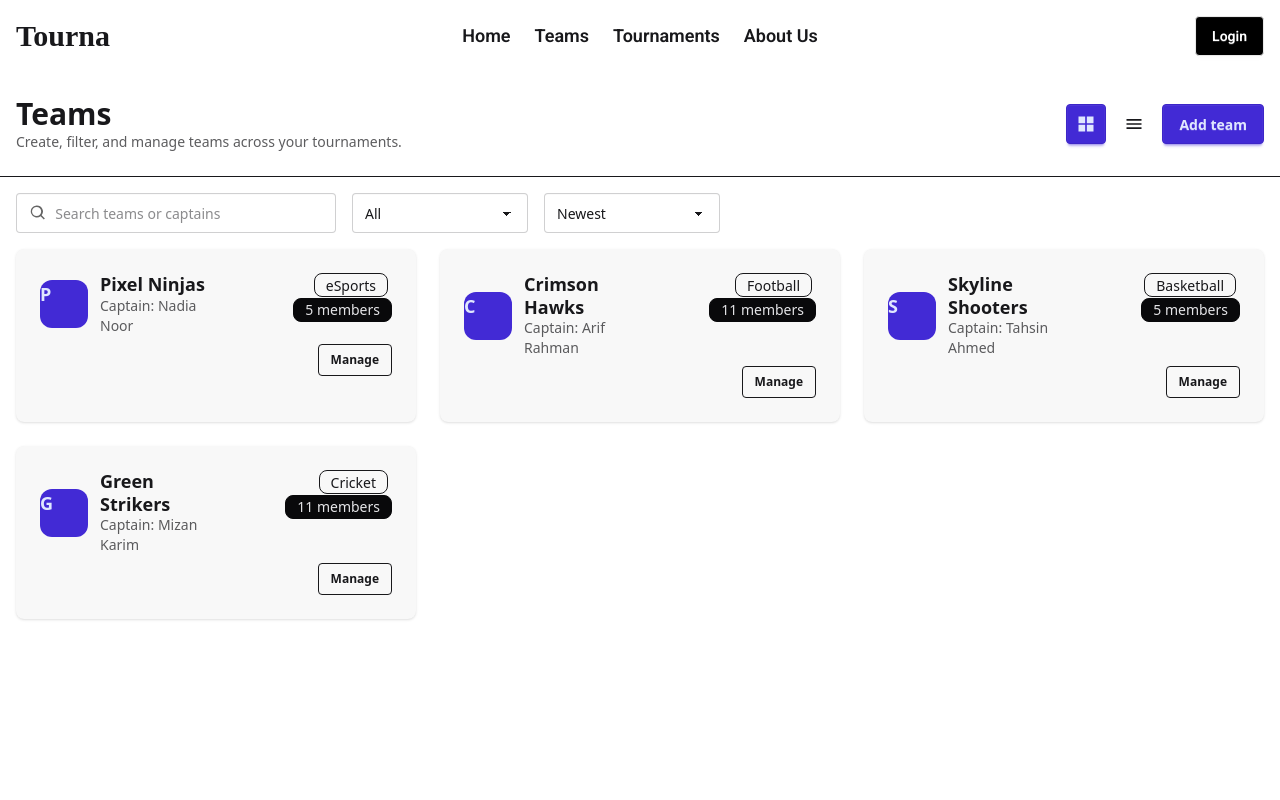
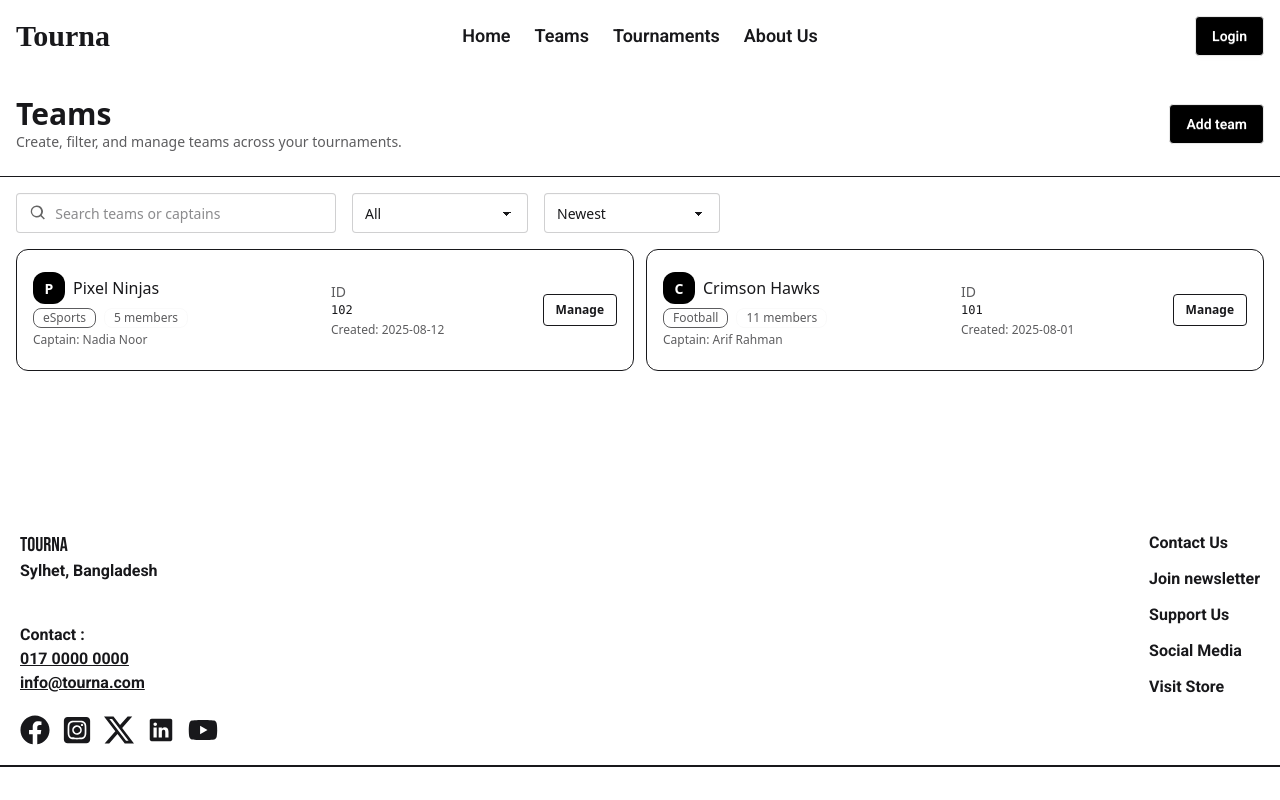
Before and after one commit to ii-shimul/project-tourna, a React (Vite) app: page /teams in a window 1280 px wide. Shown: the top 800 px of the page. Built offline with nearby package versions, Linux system fonts and the light colour scheme; a web font is replaced by a local one.

Commit message:
restructuring again

```diff
--- a/src/pages/Teams/Teams.jsx
+++ b/src/pages/Teams/Teams.jsx
@@ -1,5 +1,6 @@
 import { useEffect, useMemo, useState } from "react";
 import { useForm, useFieldArray } from "react-hook-form";
+import { BsX } from "react-icons/bs";
 
 // Select options
 const games = [
@@ -10,14 +11,32 @@ const games = [
   { label: "Volleyball", value: "Volleyball" },
 ];
 
-// Seeded demo data (replace with fetch when backend is ready)
-const seededTeams = [
+const CURRENT_USER_ID = 1; // This would come from authentication context
+
+export default function TeamsPage() {
+  const [teams, setTeams] = useState([]);
+  const [query, setQuery] = useState("");
+  const [filterGame, setFilterGame] = useState("All");
+  const [sortBy, setSortBy] = useState("Newest");
+  const [openCreate, setOpenCreate] = useState(false);
+  const [inspectTeam, setInspectTeam] = useState(null);
+
+  // Load existing teams on mount
+  useEffect(() => {
+    // Fetch teams from the backend
+    const fetchTeams = async () => {
+      try {
+        // In production, replace with actual API call:
+        // const response = await axios.get(`${API_BASE_URL}/teams`);
+        // const fetchedTeams = response.data;
+
+        // Mock data for development until backend is ready
+        const mockTeams = [
           {
-    id: "tm-101",
+            id: 101,
             name: "Crimson Hawks",
-    game: "Football",
-    captain: "Arif Rahman",
-    members: [
+            owner_user_id: 1,
+            members_json: JSON.stringify([
               "Arif Rahman",
               "J. Khan",
               "S. Hossain",
@@ -29,59 +48,47 @@ const seededTeams = [
               "N. Naser",
               "I. Uddin",
               "F. Islam",
-    ],
-    createdAt: "2025-08-01",
+            ]),
+            members_count: 11,
+            game: "Football",
+            created_at: "2025-08-01T00:00:00.000Z",
           },
           {
-    id: "tm-102",
+            id: 102,
             name: "Pixel Ninjas",
+            owner_user_id: 2,
+            members_json: JSON.stringify([
+              "Nadia Noor",
+              "Rafi",
+              "Javed",
+              "Pinky",
+              "Sifat",
+            ]),
+            members_count: 5,
             game: "eSports",
-    captain: "Nadia Noor",
-    members: ["Nadia Noor", "Rafi", "Javed", "Pinky", "Sifat"],
-    createdAt: "2025-08-12",
-  },
-  {
-    id: "tm-103",
-    name: "Skyline Shooters",
-    game: "Basketball",
-    captain: "Tahsin Ahmed",
-    members: ["Tahsin", "Sakib", "Ahsan", "Neil", "Oyon"],
-    createdAt: "2025-07-18",
-  },
-  {
-    id: "tm-104",
-    name: "Green Strikers",
-    game: "Cricket",
-    captain: "Mizan Karim",
-    members: [
-      "Mizan",
-      "Raju",
-      "Anik",
-      "Kamal",
-      "Rony",
-      "Omar",
-      "Sajib",
-      "Imran",
-      "Rifat",
-      "Tuhin",
-      "Parvez",
-    ],
-    createdAt: "2025-06-05",
+            created_at: "2025-08-12T00:00:00.000Z",
           },
         ];
 
-export default function TeamsPage() {
-  const [teams, setTeams] = useState([]);
-  const [query, setQuery] = useState("");
-  const [filterGame, setFilterGame] = useState("All");
-  const [sortBy, setSortBy] = useState("Newest");
-  const [view, setView] = useState("grid");
-  const [openCreate, setOpenCreate] = useState(false);
-  const [inspectTeam, setInspectTeam] = useState(null);
+        // Transform data to match our frontend model
+        const transformedTeams = mockTeams.map((team) => ({
+          id: team.id,
+          name: team.name,
+          owner_user_id: team.owner_user_id,
+          game: team.game || "Unknown",
+          captain: JSON.parse(team.members_json)[0] || "Unknown",
+          members: JSON.parse(team.members_json),
+          membersCount: team.members_count,
+          createdAt: new Date(team.created_at).toISOString().slice(0, 10),
+        }));
 
-  // Load existing teams on mount
-  useEffect(() => {
-    setTeams(seededTeams);
+        setTeams(transformedTeams);
+      } catch (error) {
+        console.error("Failed to fetch teams:", error);
+      }
+    };
+
+    fetchTeams();
   }, []);
 
   // Derived filtered/sorted list
@@ -133,23 +140,46 @@ export default function TeamsPage() {
   // Above trick avoids TS complaints in plain JS projects; if using TS, pass the control from useForm.
 
   const onCreate = async (data) => {
-    // Compose team object and optimistically add
-    const mems = (data.members || []).map((m) => m.name).filter(Boolean);
-    const item = {
-      id: `tm-${Date.now()}`,
+    try {
+      // Extract member names from the form data
+      const memberNames = (data.members || [])
+        .map((m) => m.name)
+        .filter(Boolean);
+
+      // Prepare data for API in the format expected by the database
+      // Uncomment when connecting to backend
+      // const teamData = {
+      //   name: data.name,
+      //   owner_user_id: CURRENT_USER_ID, // From auth context
+      //   members_json: JSON.stringify(memberNames),
+      //   game: data.game
+      // };
+
+      // For development: Create an optimistic UI update before API call
+      const optimisticTeam = {
+        id: Date.now(), // Temporary ID until we get the real one from the backend
         name: data.name,
         game: data.game,
-      captain: data.captain || mems[0] || "",
-      members: mems,
+        owner_user_id: CURRENT_USER_ID,
+        captain: data.captain || memberNames[0] || "",
+        members: memberNames,
+        membersCount: memberNames.length,
         createdAt: new Date().toISOString().slice(0, 10),
       };
-    setTeams((prev) => [item, ...prev]);
+
+      // Update UI optimistically
+      setTeams((prev) => [optimisticTeam, ...prev]);
+
+      // Reset form and close modal
       reset();
       setOpenCreate(false);
+    } catch (error) {
+      console.error("Failed to create team:", error);
+    }
   };
 
   return (
-    <div className="min-h-screen bg-base-100">
+    <div className="bg-base-100">
       {/* Header */}
       <div className="border-b bg-base-100/80 backdrop-blur supports-[backdrop-filter]:bg-base-100/60">
         <div className="container mx-auto px-4 py-6 flex flex-col gap-4 md:flex-row md:items-center md:justify-between">
@@ -161,37 +191,7 @@ export default function TeamsPage() {
           </div>
           <div className="flex items-center gap-2">
             <button
-              className={`btn btn-square ${
-                view === "grid" ? "btn-primary" : "btn-ghost"
-              }`}
-              onClick={() => setView("grid")}
-              title="Grid view"
-            >
-              <svg
-                xmlns="http://www.w3.org/2000/svg"
-                viewBox="0 0 24 24"
-                className="h-5 w-5 fill-current"
-              >
-                <path d="M3 3h8v8H3zM13 3h8v8h-8zM3 13h8v8H3zM13 13h8v8h-8z" />
-              </svg>
-            </button>
-            <button
-              className={`btn btn-square ${
-                view === "list" ? "btn-primary" : "btn-ghost"
-              }`}
-              onClick={() => setView("list")}
-              title="List view"
-            >
-              <svg
-                xmlns="http://www.w3.org/2000/svg"
-                viewBox="0 0 24 24"
-                className="h-5 w-5 fill-current"
-              >
-                <path d="M3 6h18v2H3zM3 11h18v2H3zM3 16h18v2H3z" />
-              </svg>
-            </button>
-            <button
-              className="btn btn-primary"
+              className="btn bg-black text-white roboto"
               onClick={() => setOpenCreate(true)}
             >
               Add team
@@ -247,43 +247,41 @@ export default function TeamsPage() {
 
       {/* Content */}
       <div className="container mx-auto px-4 pb-10">
-        <div
-          className={`${
-            view === "grid"
-              ? "grid grid-cols-1 sm:grid-cols-2 lg:grid-cols-3 gap-6"
-              : "space-y-3"
-          }`}
+        <ul className={"space-y-3 grid grid-cols-1 lg:grid-cols-2 gap-3"}>
+          {filtered.map((t) => (
+            <li
+              key={t.id}
+              className="grid grid-cols-2 h-full sm:grid-cols-6 gap-3 items-center bg-base-100 rounded-xl p-4 border"
             >
-          {filtered.map((t) =>
-            view === "grid" ? (
-              <article key={t.id} className="card bg-base-200 shadow">
-                <div className="card-body">
-                  <div className="flex items-start justify-between">
-                    <div className="flex items-center gap-3">
-                      <div className="avatar placeholder">
-                        <div className="bg-primary text-primary-content rounded-xl w-12">
-                          <span className="text-lg font-bold">
+              <div className="sm:col-span-3">
+                <div className="font-medium flex items-center gap-2">
+                  <div className="bg-black text-white text-center place-content-center rounded-xl w-8 h-8">
+                    <span className="text-sm font-bold">
                       {t.name.charAt(0).toUpperCase()}
                     </span>
                   </div>
+                  {t.name}
                 </div>
-                      <div>
-                        <h3 className="font-semibold text-lg leading-tight">
-                          {t.name}
-                        </h3>
-                        <div className="text-sm opacity-70">
-                          Captain: {t.captain}
+                <div className="text-sm opacity-70 flex items-center gap-2 mt-1">
+                  <span className="badge badge-outline badge-sm">
+                    {t.game || "Unknown"}
+                  </span>
+                  <span className="badge badge-sm">
+                    {t.membersCount || t.members.length} members
+                  </span>
+                </div>
+                <div className="text-xs opacity-70 mt-1">
+                  Captain: {t.captain || "No captain"}
                 </div>
               </div>
-                    </div>
-                    <div className="text-right">
-                      <div className="badge badge-outline mr-1">{t.game}</div>
-                      <div className="badge badge-neutral">
-                        {t.members.length} members
+              <div className="sm:col-span-2">
+                <div className="text-sm opacity-70">ID</div>
+                <div className="font-mono text-xs truncate">{t.id}</div>
+                <div className="text-xs opacity-70 mt-1">
+                  Created: {t.createdAt}
                 </div>
               </div>
-                  </div>
-                  <div className="card-actions justify-end">
+              <div className="sm:col-span-1 text-right">
                 <button
                   className="btn btn-outline btn-sm"
                   onClick={() => setInspectTeam(t)}
@@ -291,55 +289,19 @@ export default function TeamsPage() {
                   Manage
                 </button>
               </div>
-                </div>
-              </article>
-            ) : (
-              <article key={t.id} className="bg-base-200 rounded-xl p-4 border">
-                <div className="grid grid-cols-6 gap-3 items-center">
-                  <div className="col-span-3 flex items-center gap-3">
-                    <div className="avatar placeholder">
-                      <div className="bg-primary text-primary-content rounded-xl w-10">
-                        <span className="font-bold">
-                          {t.name.charAt(0).toUpperCase()}
-                        </span>
-                      </div>
-                    </div>
-                    <div>
-                      <div className="font-medium">{t.name}</div>
-                      <div className="text-sm opacity-70">
-                        Captain: {t.captain}
-                      </div>
-                    </div>
-                  </div>
-                  <div className="col-span-2 flex items-center gap-2">
-                    <div className="badge badge-outline">{t.game}</div>
-                    <div className="badge badge-neutral">
-                      {t.members.length} members
-                    </div>
-                  </div>
-                  <div className="col-span-1 text-right">
-                    <button
-                      className="btn btn-outline btn-sm"
-                      onClick={() => setInspectTeam(t)}
-                    >
-                      Manage
-                    </button>
-                  </div>
-                </div>
-              </article>
-            )
-          )}
+            </li>
+          ))}
 
           {filtered.length === 0 && (
-            <div className="col-span-full">
+            <li className="col-span-full">
               <div className="alert">
                 <span>
                   No teams match your filters. Try clearing search or filters.
                 </span>
               </div>
-            </div>
+            </li>
           )}
-        </div>
+        </ul>
       </div>
 
       {/* Create Team Modal */}
@@ -382,10 +344,10 @@ export default function TeamsPage() {
 
             <label className="form-control">
               <div className="label">
-                <span className="label-text">Captain (optional)</span>
+                <span className="label-text">Captain</span>
               </div>
               <input
-                className="input input-bordered"
+                className="input input-bordered ml-1"
                 type="text"
                 placeholder="Who leads the team?"
                 {...register("captain")}
@@ -415,17 +377,11 @@ export default function TeamsPage() {
                     />
                     <button
                       type="button"
-                      className="btn btn-ghost btn-square"
+                      className="btn btn-square"
                       onClick={() => remove(idx)}
                       title="Remove"
                     >
-                      <svg
-                        xmlns="http://www.w3.org/2000/svg"
-                        viewBox="0 0 24 24"
-                        className="h-5 w-5"
-                      >
-                        <path d="M6 6l12 12M18 6L6 18" />
-                      </svg>
+                      <BsX />
                     </button>
                   </div>
                 ))}
@@ -466,10 +422,11 @@ export default function TeamsPage() {
                 </div>
                 <div className="text-right">
                   <div className="badge badge-outline mr-1">
-                    {inspectTeam.game}
+                    {inspectTeam.game || "Unknown"}
                   </div>
                   <div className="badge badge-neutral">
-                    {inspectTeam.members.length} members
+                    {inspectTeam.membersCount || inspectTeam.members.length}{" "}
+                    members
                   </div>
                 </div>
               </div>
```
Lines whose indentation alone changed are shown as unchanged.
